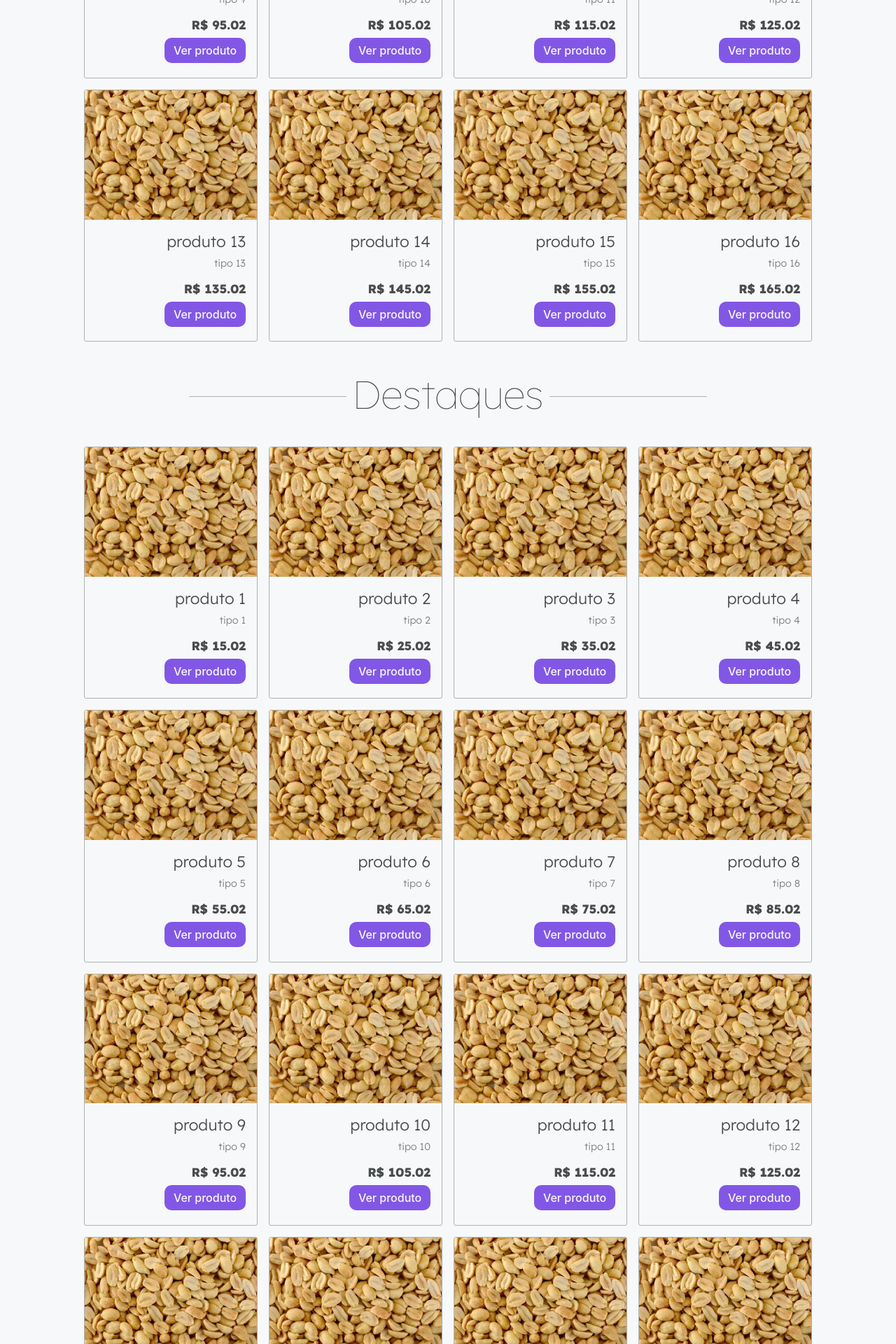
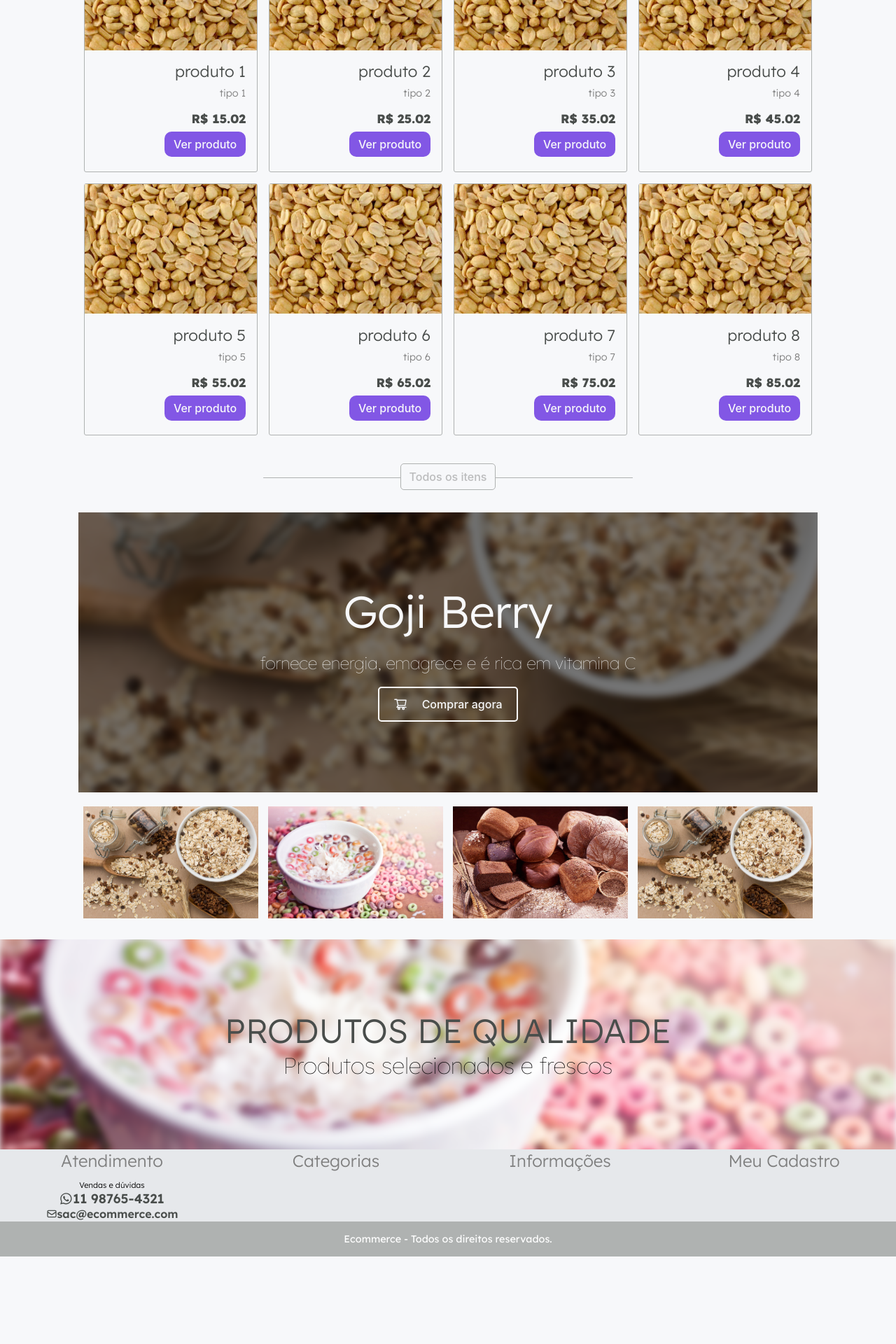
Before and after one commit to brbvi/e-commerce-simple, a Next.js app: page / in a window 1280 px wide. Shown: the part 1640-3560 px from the top of the page at 70% size. After the commit the page ends 3435 px from the top, so only its background shows below. Built offline with nearby package versions, Linux system fonts and the light colour scheme.

Commit message:
feat: latest products reading only 8

```diff
--- a/src/components/Products/index.tsx
+++ b/src/components/Products/index.tsx
@@ -16,11 +16,14 @@ import { Parallax } from 'react-parallax'
 import { AiOutlineShoppingCart } from 'react-icons/ai'
 
 import { useEffect } from 'react'
+import Link from 'next/link'
 
 export const Products: React.FC = () => {
   useEffect(() => {
     return console.log(data)
   }, [])
+
+  const latestProducts = data.slice(0, 8)
 
   const breakPoints = [{ width: 1366, itemsToShow: 1 }]
   return (
@@ -40,7 +43,7 @@ export const Products: React.FC = () => {
         </div>
 
         <Wrapper>
-          {data.map((product) => {
+          {latestProducts.map((product) => {
             return (
               <Product
                 key={product.id}
@@ -58,7 +61,7 @@ export const Products: React.FC = () => {
         </div>
 
         <Wrapper>
-          {data.map((product) => {
+          {latestProducts.map((product) => {
             return (
               <Product
                 key={product.id}
@@ -71,7 +74,10 @@ export const Products: React.FC = () => {
         </Wrapper>
 
         <div className="all">
-          <button type="button">Todos os itens</button>
+          <Link href="/allProducts">
+            <button type="button">Todos os itens</button>
+          </Link>
+
           <div className="lineBackAll" />
         </div>
       </BoxProducts>
--- a/src/pages/index.tsx
+++ b/src/pages/index.tsx
@@ -5,14 +5,18 @@ import { Modal } from '../components/Modal'
 import { Products } from '../components/Products'
 import { ModalContext } from '../contexts/ModalContext'
 
+import { AnimatePresence } from 'framer-motion'
+import { Footer } from '../components/Footer'
+
 export default function Home() {
   const { isOpen } = useContext(ModalContext)
 
   return (
     <div>
-      {isOpen && <Modal />}
+      <AnimatePresence>{isOpen && <Modal />}</AnimatePresence>
       <Header />
       <Products />
+      <Footer />
     </div>
   )
 }
```
